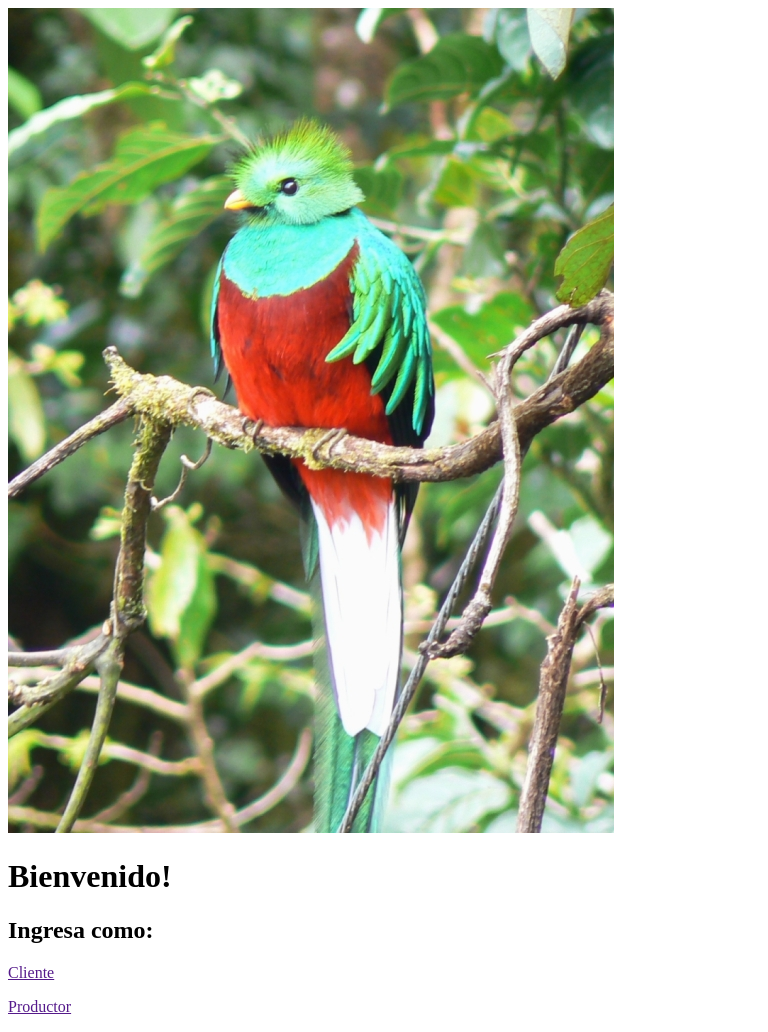
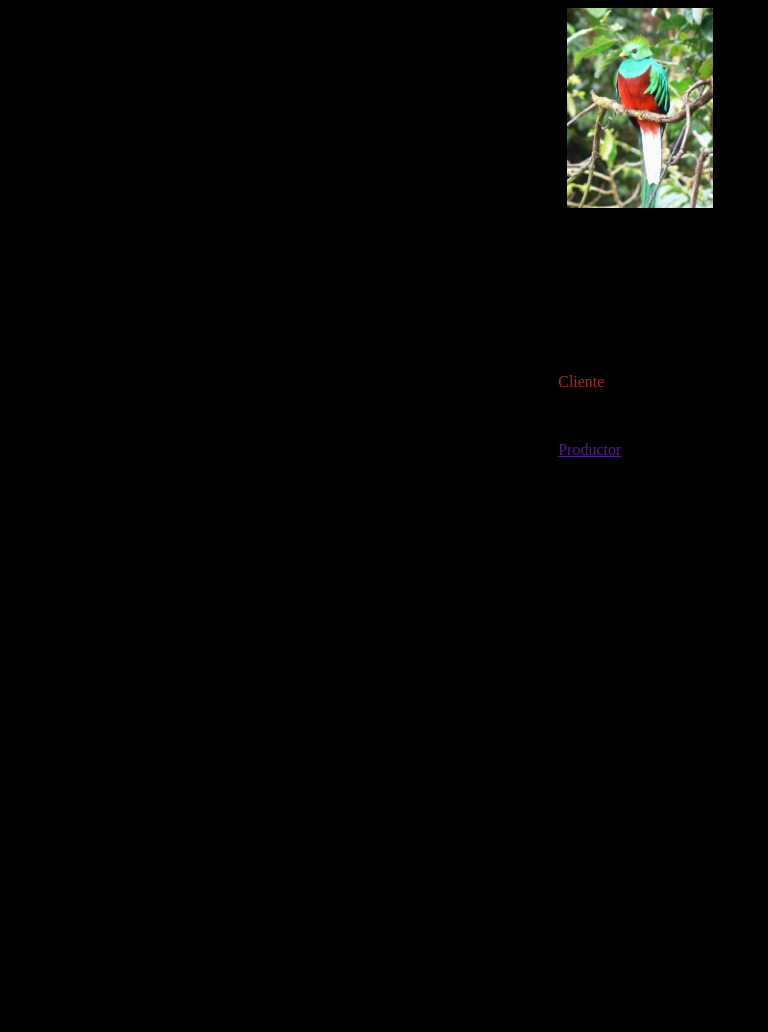
Before and after one commit to OmarOsorio11/quetzal_app, a Django app: page / in a window 1280 px wide. Shown: the whole page, without its empty margins (0-768 px from the left). After the commit the page ends 457 px from the top, so only its background shows below. Run offline with Django 3.2, Linux system fonts and the light colour scheme.

Commit message:
estilos añadidos

```diff
--- /dev/null
+++ b/colibri/static/css/home.css
@@ -0,0 +1,59 @@
+body{
+    background-color: #FADD7C;
+}
+.contenedor{
+    margin: auto;
+    display: flex;
+    justify-content: center;
+    align-items: center;
+    flex-direction: column;
+    width: 100%;
+}
+.contenedor img{
+    /*width: 80%;*/
+    height: 200px;
+}
+.buton{
+    margin: 10px;
+    background-color: white;
+    text-decoration: none;
+    color: brown;
+}
+
+@media (min-width: 1100px) {
+    body{
+        background-color: black;
+    }
+}
+@media (min-width: 992px) and (max-width: 1100px) {
+    body{
+        background-color: gray;
+    }
+
+}
+/*Medium*/
+@media (min-width: 768px) and (max-width: 992px) {
+    body{
+        background-color: blue;
+    }
+
+}
+/*Small*/
+@media (min-width: 576px) and (max-width: 768px) {
+    body{
+        background-color: yellow;
+    }
+
+}
+/*ExtraSmall*/
+@media (min-width: 380px) and (max-width: 576px) {
+    body{
+        background-color: red;
+    }
+}
+@media (max-width: 380px) {
+    body{
+        background-color: green;
+    }
+
+}
--- a/colibri/templates/home.html
+++ b/colibri/templates/home.html
@@ -6,17 +6,22 @@
     <meta http-equiv="X-UA-Compatible" content="IE=edge">
     <meta name="viewport" content="width=device-width, initial-scale=1.0">
     <title>Quetzal</title>
+    <link rel="stylesheet" href="{% static 'css/home.css' %}">
 </head>
 <body>
-    <div>
+    <div class="contenedor">
+        <div class="p_izq">
             <img src="{% static 'img/prueba.jpg' %}" alt="">
+        </div>
+        <div class="p_derecha">
             <h1>Bienvenido!</h1>
             <h2>Ingresa como: </h2>
-        <a href=""><p>Cliente</p></a>
+            <a href="" class="buton"><p>Cliente</p></a>
             <a href=""><p>Productor</p></a>
             <!--
-            Falta agregar estilos con CSS
+                Paso de parametros por url
             -->
+        </div>
     </div>
 </body>
 </html>
--- a/colibri/urls.py
+++ b/colibri/urls.py
@@ -6,5 +6,6 @@ from . import views
 urlpatterns = [
     path('', views.home, name='home'),
     path('term_cliente/', views.term_cliente, name='term_cliente'),
+    path('regiones/', views.regiones, name='regiones'),
 
 ]
--- a/colibri/views.py
+++ b/colibri/views.py
@@ -5,6 +5,11 @@ from .models import Region
 def home(request):
     return render(request,'home.html')
 
+def regiones(request):
+    #Llamar traer todas las regiones
+    regiones=Region.objects.all()
+    return render(request, 'regiones.html',{'regiones':regiones})
+
 def term_cliente(request):
     #Llamar traer todas las regiones
     regiones=Region.objects.all()
```
Also changed, not shown: colibri/static/css/regiones.css (added, +40 -0 lines), colibri/templates/regiones.html (added, +13 -0 lines), colibri/templates/term_cliente.html (+11 -4 lines). Lines whose indentation alone changed are shown as unchanged.
